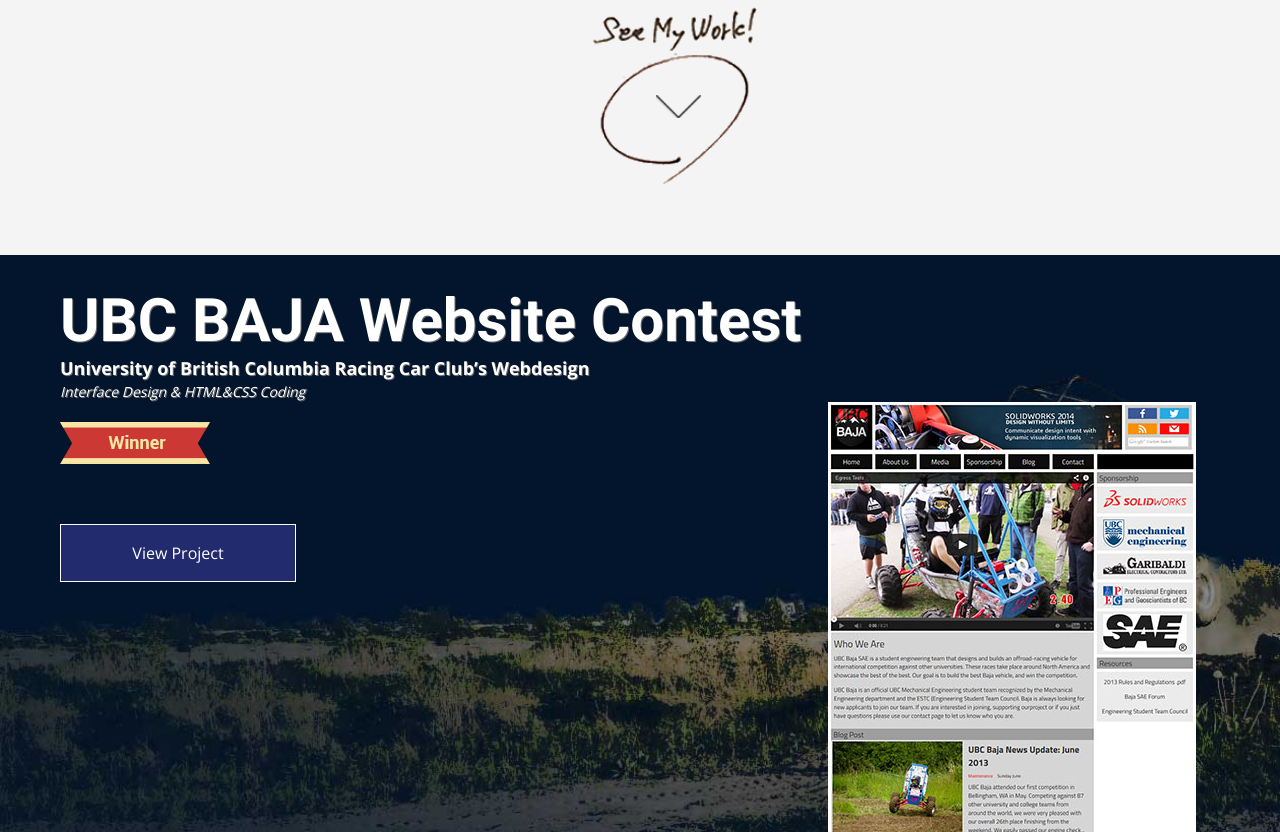
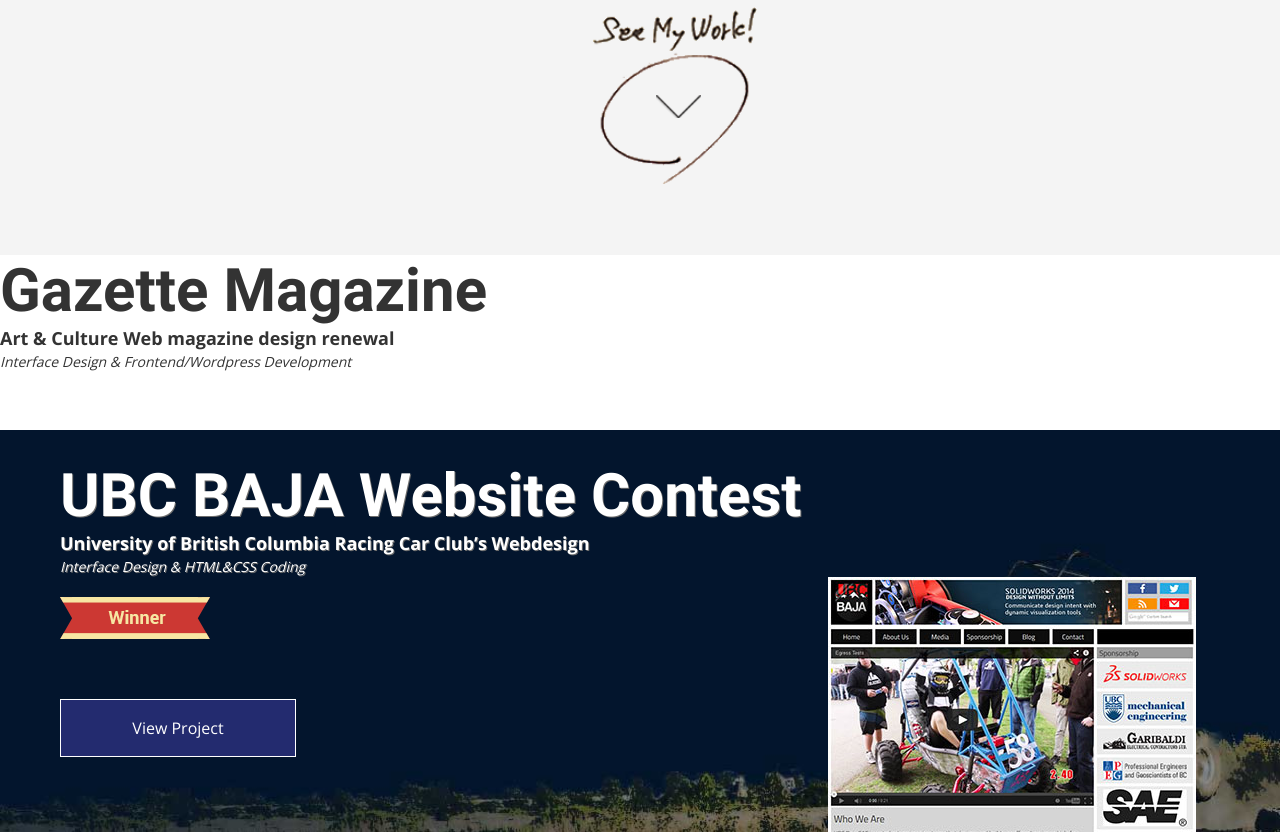
Before and after one commit to loudandproud/pf-mb, a PHP site: page / in a window 1280 px wide. Shown: the part 3191-4023 px from the top of the page. Run offline with PHP 8.4, Linux system fonts and the light colour scheme; some libraries are stand-ins or nearby versions.

Commit message:
Add gazettemag to the list

```diff
--- a/index.php
+++ b/index.php
@@ -102,6 +102,18 @@
             </div>
             <div id="portfolio" class="panel" data-number="3">
                 <div class="portfolio">
+                    <section class="portfolio-gzt" id="portfolio-gzt" data-background="http://toruinamoto.com/img/gazettemag/gazettemag-bg.jpg">
+                        <a class="cf left-gzt" href="gazettemag.php">
+                            <h1 class="portfolio-h1">Gazette Magazine</h1>
+                            <h3 class="portfolio-h3">Art &amp; Culture Web magazine design renewal</h3>
+                            <i class="portfolio-i">Interface Design &amp; Frontend/Wordpress Development</i>
+                        </a>
+                        <div class="gzt-underleft">
+                            <a href="gazettemag.php" class="pf-nextmob-w pf-next-gzt">
+                               View Project
+                            </a>
+                        </div>
+                    </section>
                     <section class="portfolio-ubc" id="portfolio-ubc" data-background="http://toruinamoto.com/img/ubcbaja/ubctop-bg.jpg">
                         <a class="cf left-ubc" href="ubcbaja.php">
                             <h1 class="portfolio-h1">UBC BAJA Website Contest</h1>
```
